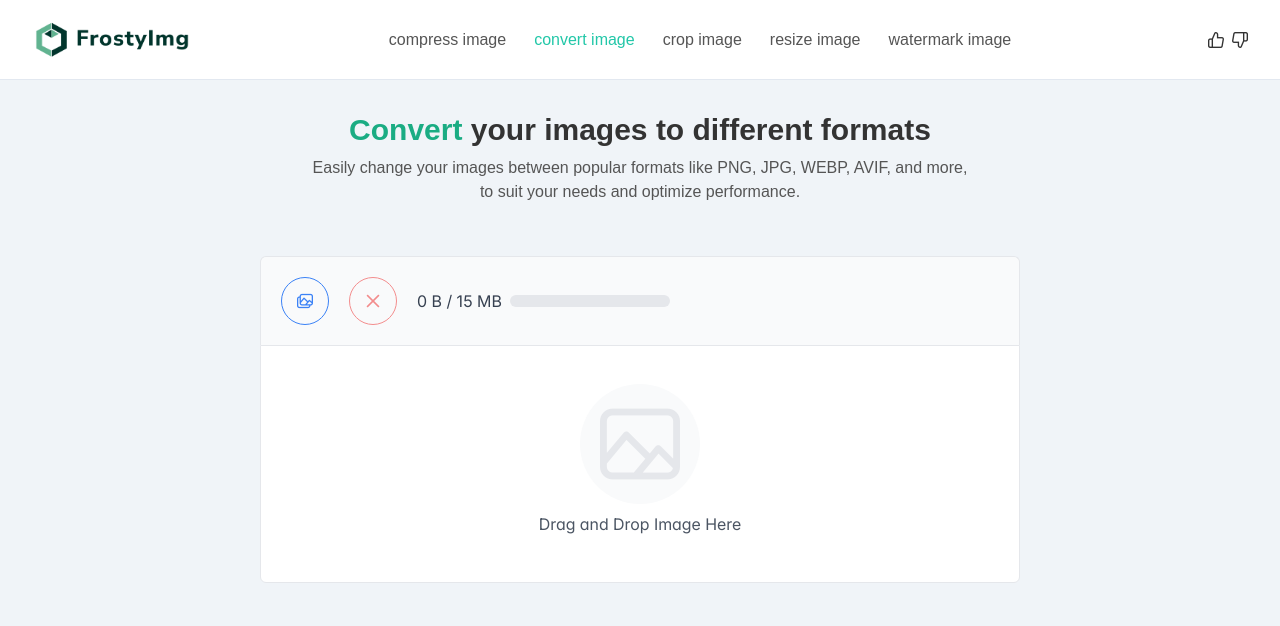
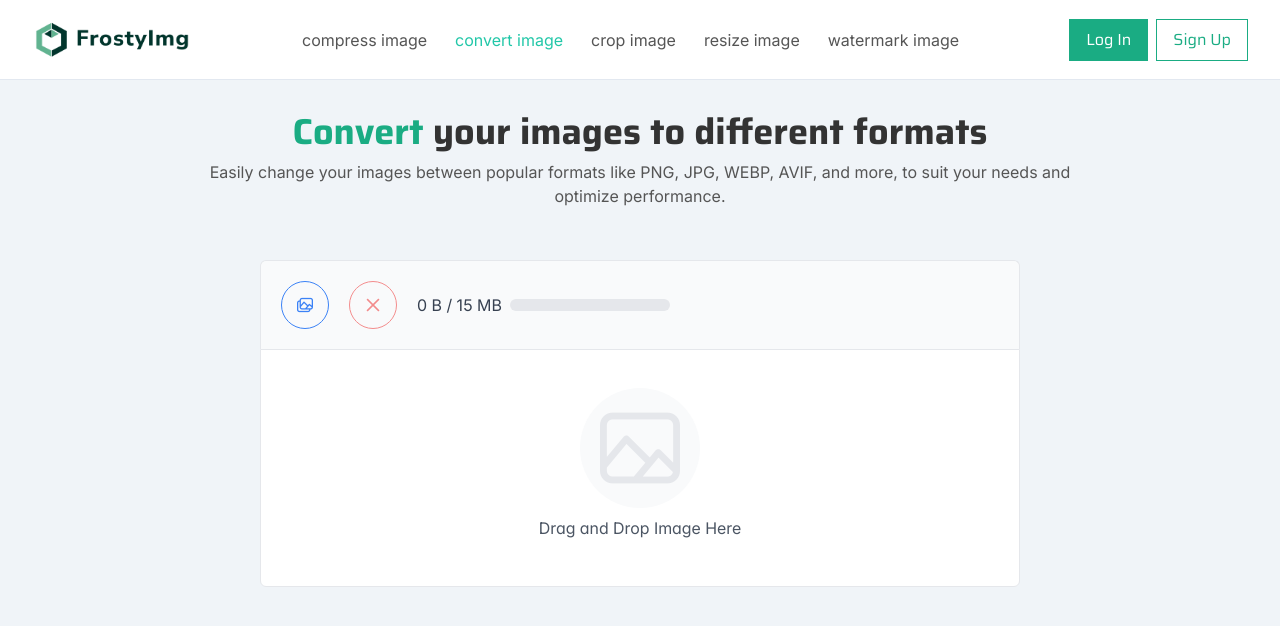
Before and after one commit to davudcarovac/imagi-craft--next, a Next.js app in the folder client/: page /convert-image in a window 1280 px wide. Shown: the top 626 px of the page. Built offline with nearby package versions, Linux system fonts and the light colour scheme; no server answers.

Commit message:
login, signup buttons, introduction text style, inter and saira font, submit button color change

```diff
--- a/client/src/app/global.css
+++ b/client/src/app/global.css
@@ -6,10 +6,18 @@ html,
 body {
   background-color: #f0f4f8; /* Svetla pozadina */
   color: #333; /* Tamno siva za tekst */
-  font-family: Arial, Helvetica, sans-serif;
+  font-family: var(--font-inter), sans-serif;
   min-height: 100%;
   padding: 0;
   margin: 0;
+}
+
+.saira-font {
+  font-family: var(--font-saira), sans-serif;
+}
+
+.inter-font {
+  font-family: var(--font-inter), sans-serif;
 }
 
 /* a {
--- a/client/src/app/layout.tsx
+++ b/client/src/app/layout.tsx
@@ -1,18 +1,15 @@
 import Header from "@/components/Header";
 import Providers from "./providers";
 import "@/app/global.css";
-import { Manrope } from "next/font/google";
+import { Saira, Inter } from "next/font/google";
 
 export const metadata = {
   title: "Next.js",
   description: "Generated by Next.js",
 };
 
-const manrope = Manrope({
-  subsets: ["latin"],
-  weight: "400",
-  display: "swap",
-});
+const saira = Saira({ subsets: ["latin"], variable: "--font-saira" });
+const inter = Inter({ subsets: ["latin"], variable: "--font-inter" });
 
 export default function RootLayout({
   children,
@@ -20,9 +17,9 @@ export default function RootLayout({
   children: React.ReactNode;
 }) {
   return (
-    <html lang="en" className={manrope.className}>
+    <html lang="en">
       <head />
-      <body>
+      <body className={`${saira.variable} ${inter.variable}`}>
         <Header />
         <Providers>{children}</Providers>
       </body>
--- a/client/src/components/ActionCard.tsx
+++ b/client/src/components/ActionCard.tsx
@@ -12,12 +12,20 @@ const ActionCard = ({ actionName, description, icon, to }: ActionCardProps) => {
   return (
     <Link
       href={to}
-      className="p-6 bg-white border border-[#E0E7EE] rounded-xl shadow-sm hover:shadow-md hover:border-[#22C7A8] hover:scale-[1.02] transition-all"
+      className="relative p-6 bg-white/80 backdrop-blur border border-white/20 rounded-xl shadow-md hover:shadow-xl  hover:scale-[1.03] transition-transform duration-200"
     >
-      <div>
-        <Image src={icon} alt={actionName} className="h-12 w-12 mb-3" />
-        <h2 className="text-lg font-semibold text-[#333]">{actionName}</h2>
-        <p className="text-sm text-[#555] mt-1">{description}</p>
+      <div className="flex flex-col items-center text-center">
+        {/* Icon with background */}
+        <div className="h-14 w-14 flex items-center justify-center rounded-full bg-[#22C7A8]/10 mb-4">
+          <Image src={icon} alt={actionName} className="h-7 w-7" />
+        </div>
+
+        <h2 className="text-xl font-semibold text-[#222] tracking-tight saira-font">
+          {actionName}
+        </h2>
+        <p className="text-sm text-[#555]/90 mt-1 leading-snug">
+          {description}
+        </p>
       </div>
     </Link>
   );
--- a/client/src/components/ConvertPage/ConvertClient.tsx
+++ b/client/src/components/ConvertPage/ConvertClient.tsx
@@ -90,7 +90,10 @@ const ConvertClient = () => {
       />
 
       {/* Global format dropdown — samo kad je action "convert" */}
-      {files && files.length > 0 && (
+      {files &&
+        files.length > 0 &&
+        downloadLinks &&
+        downloadLinks.length < 0 && (
           <ConvertOptions
             globalFormat={globalFormat}
             formatOptions={formatOptions}
--- a/client/src/components/DeleteAllButton.tsx
+++ b/client/src/components/DeleteAllButton.tsx
@@ -16,7 +16,7 @@ const DeleteAllButton = ({
   return (
     <button
       onClick={deleteAll}
-      className={`bg-[#e7195a] flex items-center flex-row gap-2 ${className} cursor-pointer text-white  text-lg rounded-md`}
+      className={`bg-[#e7195a] flex items-center flex-row gap-2 ${className} cursor-pointer text-white  text-lg rounded-md saira-font`}
     >
       {children}
     </button>
--- a/client/src/components/DownloadAllButton.tsx
+++ b/client/src/components/DownloadAllButton.tsx
@@ -10,7 +10,7 @@ const DownloadAllButton = ({ resetAll }: DownloadAllButtonProps) => {
   return (
     <button
       onClick={resetAll}
-      className="bg-[#1aac83] flex items-center flex-row gap-2 px-3 py-2 text-white  text-lg rounded-md"
+      className="bg-[#1aac83] flex items-center flex-row gap-2 px-3 py-2 text-white  text-lg rounded-md saira-font"
     >
       <a href="http://localhost:4000/download-all" download>
         Download All
--- a/client/src/components/Header.tsx
+++ b/client/src/components/Header.tsx
@@ -55,10 +55,19 @@ const Header = () => {
         </ul>
       </nav>
 
-      <div className="flex items-center gap-2">
+      {/* <div className="flex items-center gap-2">
         {message}
         <i className="pi pi-thumbs-up cursor-pointer" onClick={handleLike}></i>
         <i className="pi pi-thumbs-down"></i>
+      </div> */}
+
+      <div className="flex items-center gap-2 flex-row">
+        <button className="py-2 px-4 bg-[#1aac83] text-white saira-font border border-solid border-[#1aac83] cursor-pointer  transition-all duration-300 transform hover:scale-105 ">
+          Log In
+        </button>
+        <button className="py-2 px-4  border border-solid border-[#1aac83] bg-white text-[#1aac83] saira-font cursor-pointer  transition-all duration-300 transform hover:scale-105 ">
+          Sign Up
+        </button>
       </div>
     </div>
   );
--- a/client/src/components/ServiceIntro.tsx
+++ b/client/src/components/ServiceIntro.tsx
@@ -18,15 +18,17 @@ export default function ServiceIntro({
   return (
     <div
       className={`text-center my-8 ${
-        page === "home" ? "max-w-4xl" : "max-w-2xl"
+        page === "home" ? "max-w-4xl" : "max-w-4xl"
       } mx-auto`}
     >
-      <h1 className="text-3xl font-bold text-[#333] mb-2">
+      <h1 className="text-4xl font-bold text-[#333] mb-2 saira-font">
         {titleBeforeHighlight}{" "}
-        <span className="text-[#1aac83]">{highlightedWord}</span>{" "}
+        <span className="text-[#1aac83] saira-font">{highlightedWord}</span>{" "}
         {titleAfterHighlight}
       </h1>
-      <p className="text-[#555] text-base">{description}</p>
+      <p className={`text-[#555] text-base ${page === "home" && "py-3"}`}>
+        {description}
+      </p>
     </div>
   );
 }
--- a/client/src/components/SingleDownloadButton.tsx
+++ b/client/src/components/SingleDownloadButton.tsx
@@ -18,7 +18,7 @@ const SingleDownloadButton = ({
   return (
     <button
       onClick={resetAll}
-      className="px-5 py-4 text-lg rounded-md bg-[#1aac83] flex items-center flex-row gap-2 text-white cursor-pointer"
+      className="px-5 py-4 text-lg rounded-md bg-[#1aac83] flex items-center flex-row gap-2 text-white cursor-pointer saira-font"
     >
       <Image
         src={downloadSingleIcon}
--- a/client/src/components/SubmitButton.tsx
+++ b/client/src/components/SubmitButton.tsx
@@ -20,7 +20,7 @@ const SubmitButton = ({
       disabled={isButtonDisabled}
       type="submit"
       className={`${isButtonDisabled ? "opacity-50" : "opacity-100"}
-   cursor-pointer ${className} bg-[#1aac83] flex items-center flex-row gap-2 px-3 py-2 text-white  text-lg rounded-md`}
+   cursor-pointer ${className} bg-[#1aac83] flex items-center flex-row gap-2 px-3 py-2 text-white  text-lg rounded-md saira-font`}
     >
       {children}
       {imageSrc && alt && (
--- a/client/src/components/UploadFile.tsx
+++ b/client/src/components/UploadFile.tsx
@@ -206,15 +206,15 @@ export default function UploadFile({
                 type="submit"
                 className={`${
                   isPending ? "opacity-50 cursor-not-allowed" : ""
-                } custom-upload-btn bg-white py-2 px-3 text-[#1aac83] border border-[#1aac83] rounded-md flex items-center gap-2 font-semibold cursor-pointer`}
+                } custom-upload-btn bg-[#1aac83] py-2 px-3 text-[#ffffff] border border-[#1aac83] rounded-md flex items-center gap-2 font-semibold cursor-pointer saira-font`}
               >
                 Submit
-                <img
+                {/* <img
                   src={arrowRightIcon.src}
                   alt="next-icon"
                   height={15}
                   width={15}
-                />
+                /> */}
               </button>
             )}
           </div>
```
Also changed, not shown: client/src/components/HomePage/HomeClient.tsx (+5 -4 lines). Lines whose indentation alone changed are shown as unchanged.
